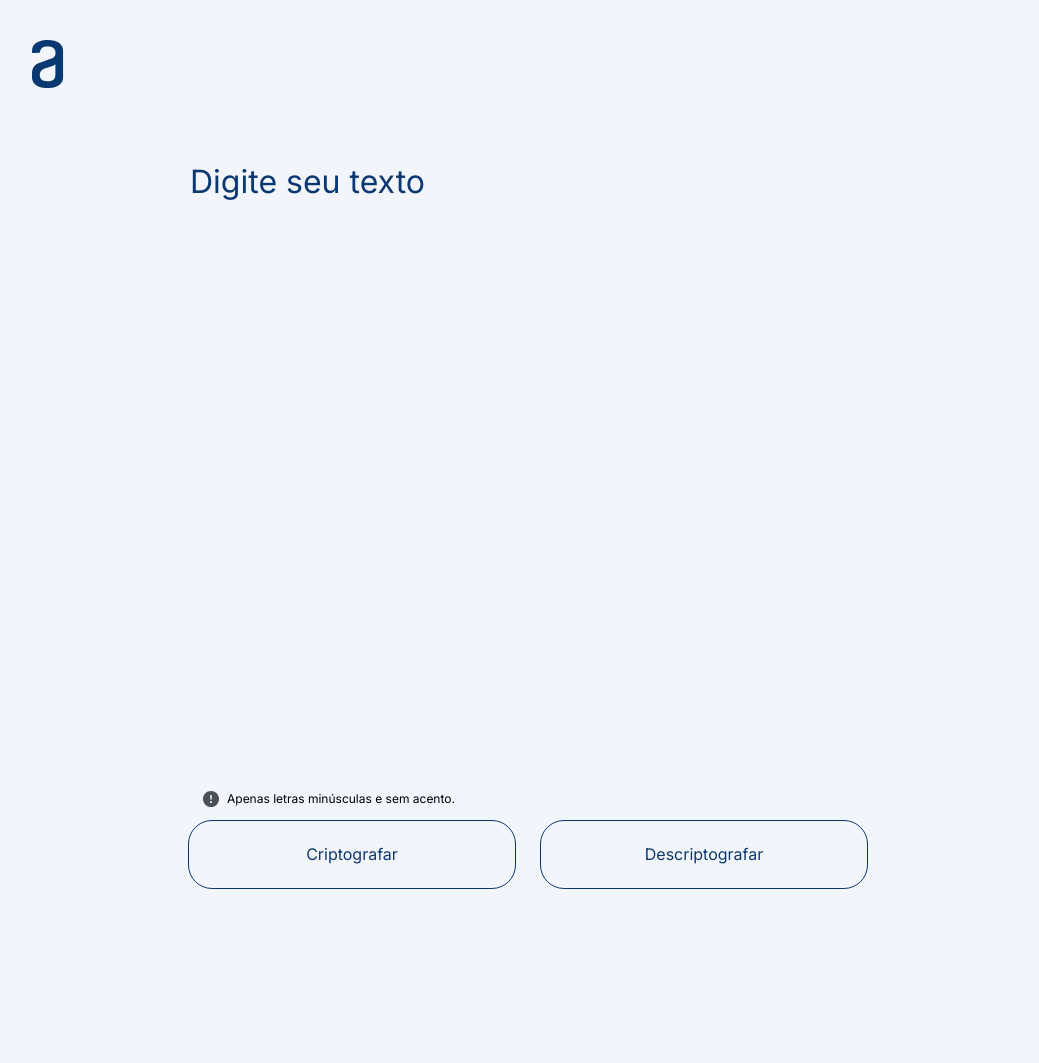
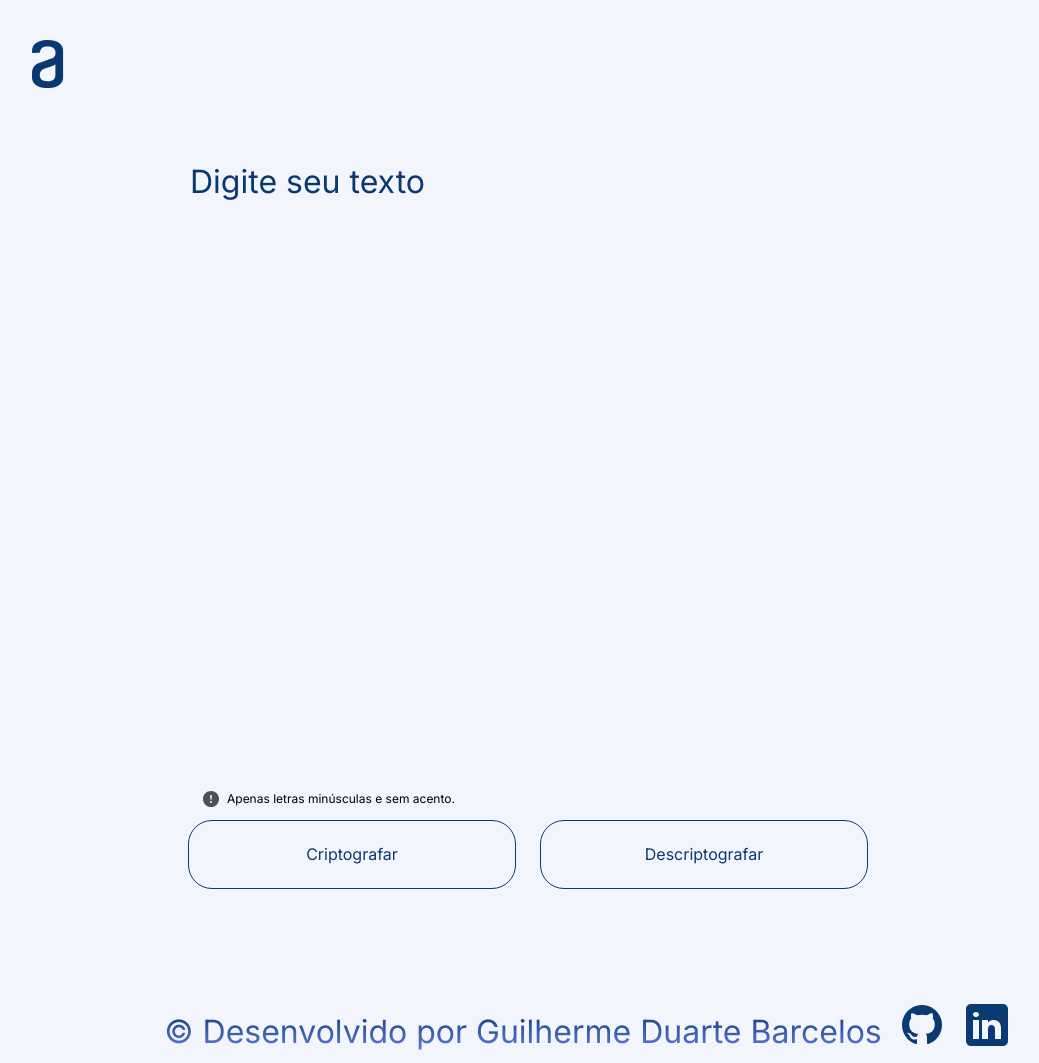
Before and after one commit to jooooou/one-decodificador, a plain HTML site: page index.html in a window 1280 px wide. Shown: the top 1063 px of the page, without its empty margins (52-1091 px from the left). Before the commit the page ends 940 px from the top, so only its background shows below. Drawn offline with Linux system fonts and the light colour scheme.

Commit message:
Adicionando footer

```diff
--- a/css/style.css
+++ b/css/style.css
@@ -195,3 +195,68 @@ button:hover{
 
 
 /* Footer */
+
+footer{
+    position: absolute;
+    width: 100%;
+    height: 50px;
+    left: 0px;
+    top: 1000px;
+}
+
+footer div {
+    display:flex;
+    justify-content: center;
+    align-items: center;
+    width:100%
+}
+
+footer div p{
+    background: -webkit-linear-gradient(#0A3871,#6984e6);
+    -webkit-background-clip: text;
+    -webkit-text-fill-color: transparent;
+}
+
+footer div a {
+    size:5px;
+}
+
+footer div img {
+    margin-left:20px;
+}
+
+footer div img {
+    filter: invert(14%) sepia(93%) saturate(1860%) hue-rotate(201deg) brightness(89%) contrast(93%);
+}
+
+.logo_github{
+    width:40px;
+}
+
+
+
+
+/* Scrollbar */
+
+textarea::-webkit-scrollbar {
+    display: none;
+  }
+
+::-webkit-scrollbar-track
+  {
+      -webkit-box-shadow: inset 0 0 6px rgba(0,0,0,0.3);
+      background-color: #F5F5F5;
+      border-radius: 10px;
+  }
+
+::-webkit-scrollbar
+  {
+      width: 10px;
+      background-color: #F5F5F5;
+  }
+
+::-webkit-scrollbar-thumb
+  {
+      border-radius: 10px;
+      background-image: -webkit-gradient(linear,left bottom,left top,color-stop(0.44, rgb(122,153,217)),color-stop(0.72, rgb(40, 89, 149)), color-stop(0.86, rgb(5, 32, 110)));
+  }
--- a/index.html
+++ b/index.html
@@ -50,9 +50,9 @@
 
     </main>
 
-    <!-- <footer>
+    <footer>
         <div>
-            <p> &copy;Desenvolvido por Guilherme Duarte Barcelos</p>
+            <p> &copy;&nbsp;Desenvolvido por&nbsp;<p>Guilherme Duarte Barcelos</p></p>
             <a href="https://github.com/jooooou" target="_blank">
                 <img src="./img/logo_github.svg" class="logo_github">
             </a>
@@ -60,7 +60,7 @@
                 <img src="./img/logo_linkedin.svg">
             </a>
         </div>
-    </footer> -->
+    </footer>
 
     <script src="script.js"></script>
 </body>
```
